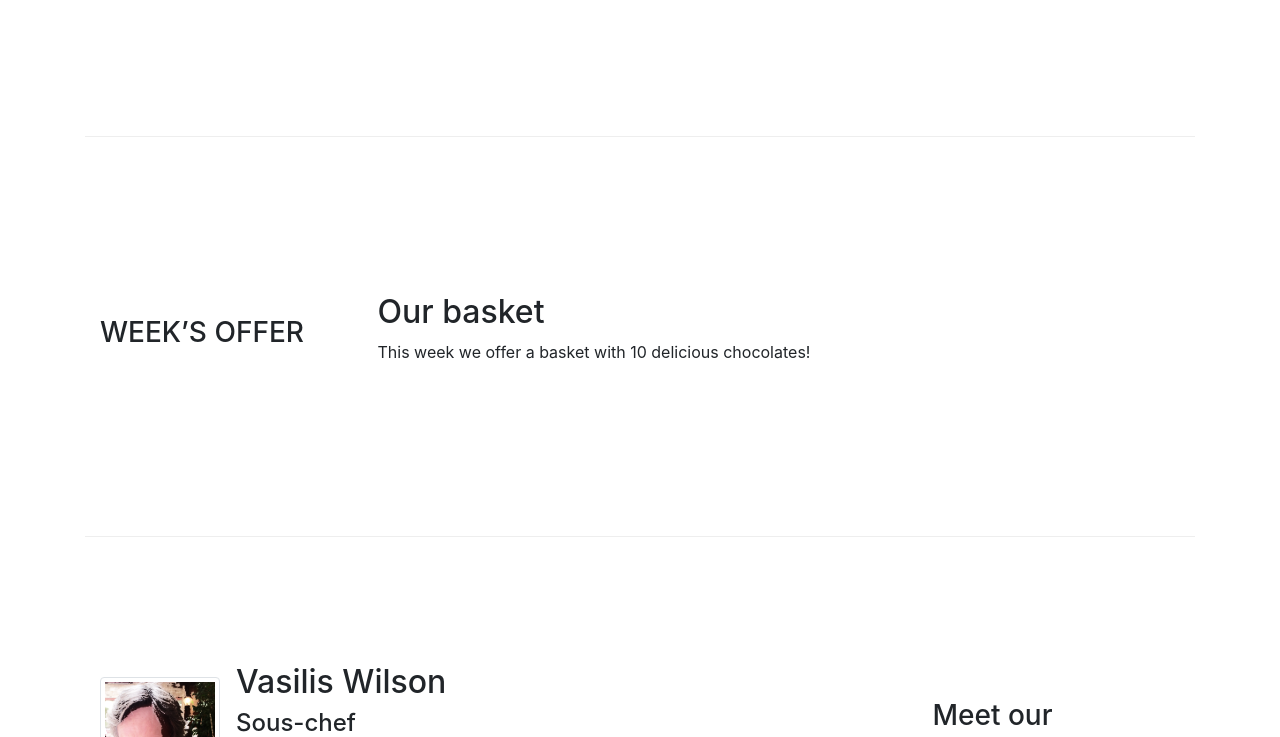
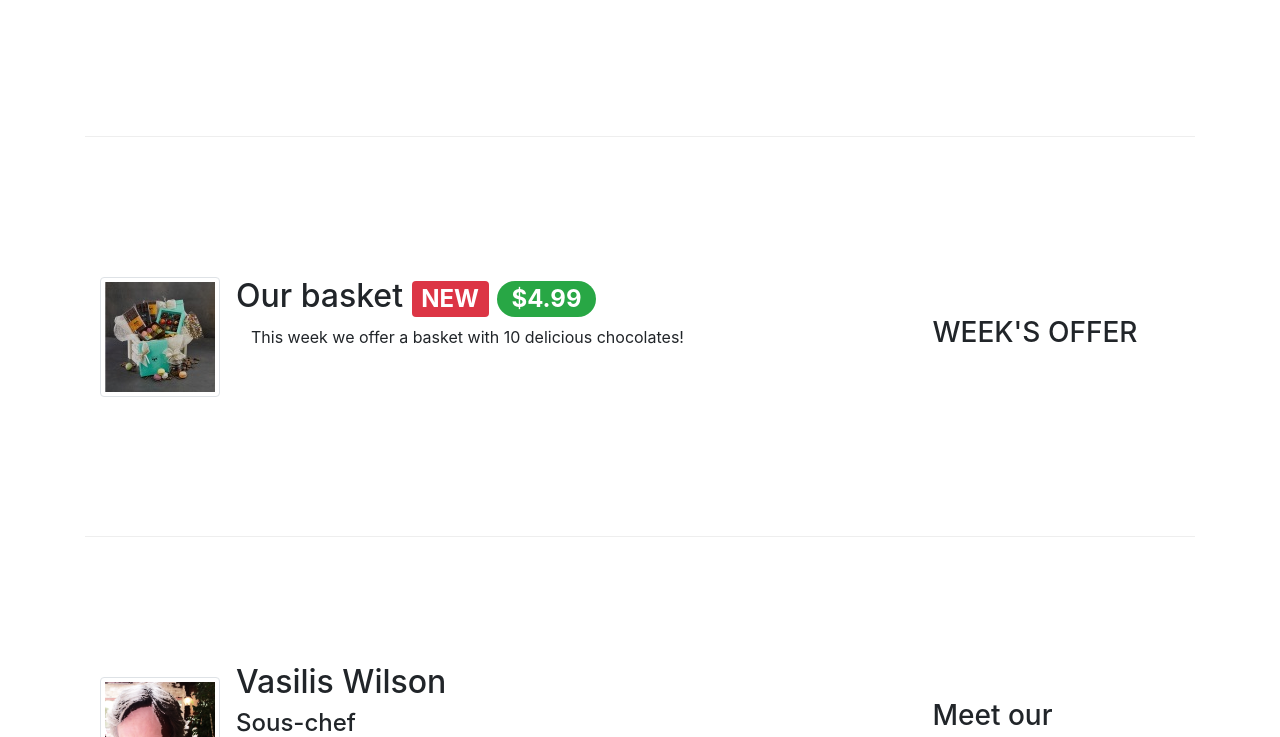
Before and after one commit to panouklas/LeChocolat, a website: page index.html in a window 1280 px wide. Shown: the part 576-1313 px from the top of the page. Drawn offline with nearby package versions, Linux system fonts and the light colour scheme.

Commit message:
Bootstrap Assignment 2

```diff
--- a/index.html
+++ b/index.html
@@ -59,7 +59,7 @@
                 <div class="media"> <img class="d-flex mr-3 img-thumbnail align-self-center" src="images/dark85.jpg"
                         alt="85% DARK CHOCOLATE">
                     <div class="media-body">
-                        <h2 class="mt-0">85% DARK CHOCOLATE<span class="badge badge-danger">HOT</span>
+                        <h2 class="mt-0">85% DARK CHOCOLATE <span class="badge badge-danger">HOT</span>
                         <span class="badge badge-pill badge-success">$0.99</span></h2>
                         <p class="col d-none d-md-block">Dark chocolate with no added sugar. Here you can taste the
                             flavor of cocoa beans.</p>
@@ -68,13 +68,20 @@
             </div>
         </div>
 
-        <div class="row row-content align-items-center">
+        <div class="row flex-row-reverse row-content align-items-center">
             <div class="col-sm-4 col-md-3">
-                <h3>WEEK’S OFFER</h3>
+                <h3>WEEK'S OFFER</h3>
             </div>
             <div class="col-sm col-md">
-                <h2>Our basket</h2>
-                <p class="d-none d-sm-block">This week we offer a basket with 10 delicious chocolates! </p>
+                <div class="media"> <img class="d-flex mr-3 img-thumbnail align-self-center" src="images/promotion.jpg"
+                        alt="promotion">
+                    <div class="media-body">
+                        <h2 class="mt-0">Our basket <span class="badge badge-danger">NEW</span>
+                            <span class="badge badge-pill badge-success">$4.99</span></h2>
+                            <p class="col d-none d-md-block">This week we offer a basket with 10 delicious chocolates!</p>
+
+                    </div>
+                </div>
             </div>
         </div>
 
```
